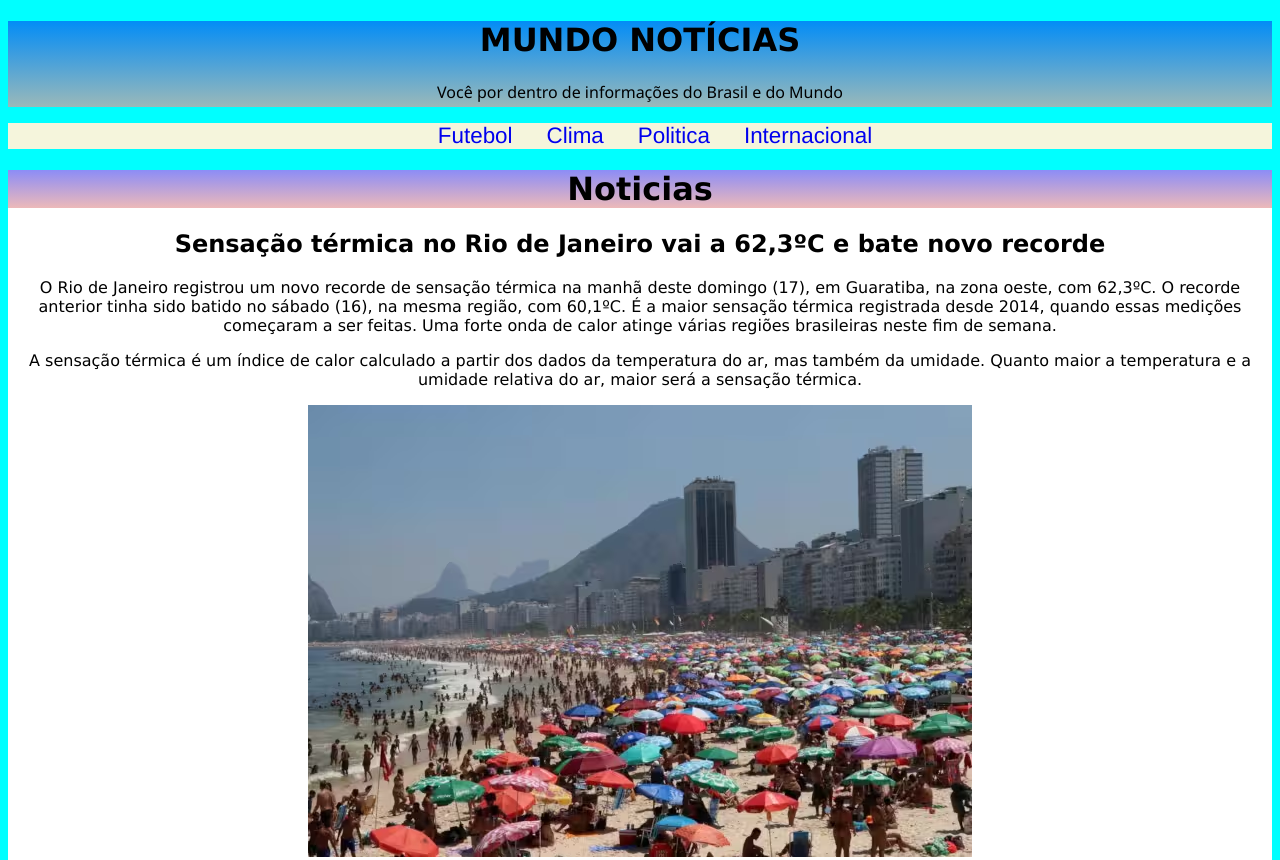
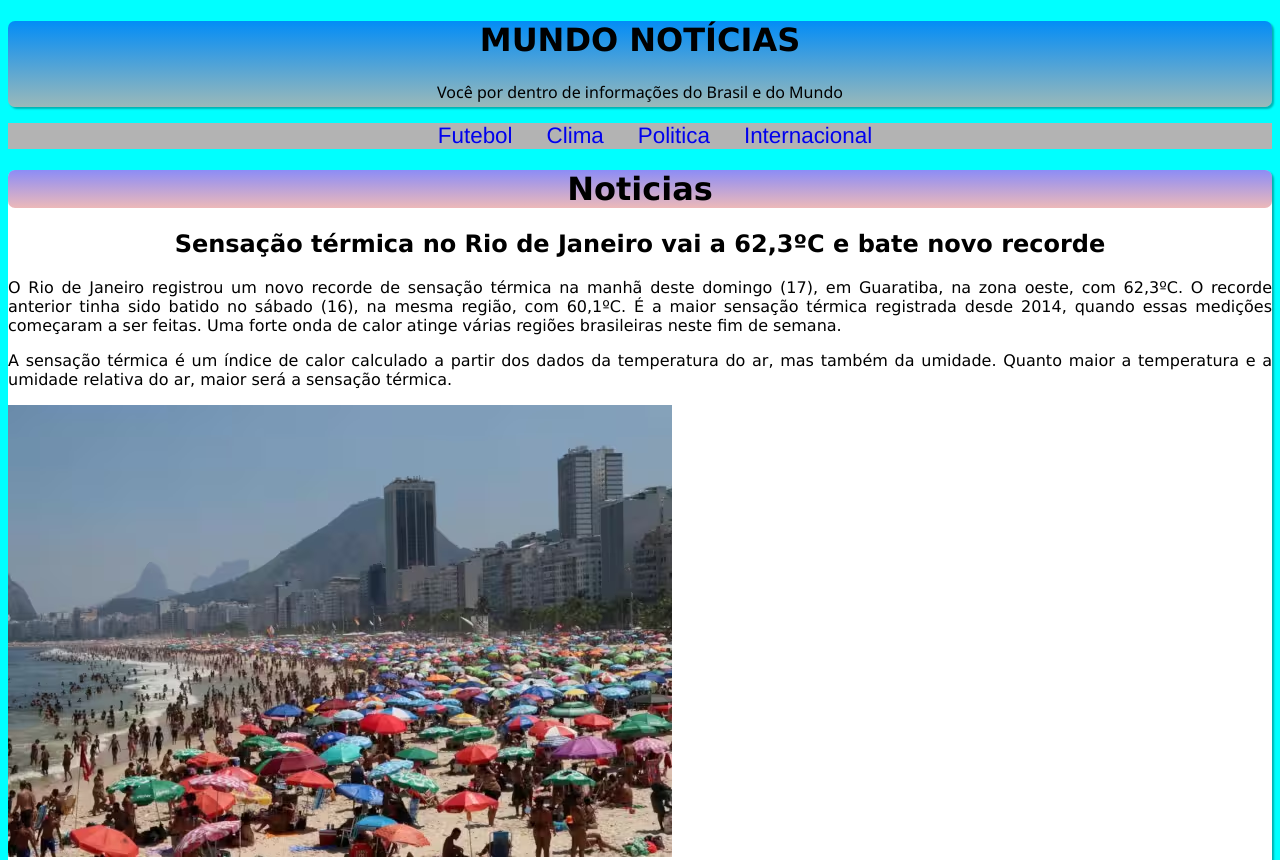
Before and after one commit to brunoalmeidaprojetogithub/ProjetoSiteNoticias, a plain HTML site: page index.html in a window 1280 px wide. Shown: the top 860 px of the page. Drawn offline with Linux system fonts and the light colour scheme.

Commit message:
atualização2

```diff
--- a/style.css
+++ b/style.css
@@ -7,7 +7,8 @@ body{
 header{
     background-image: linear-gradient(rgba(5, 5, 236, 0.459), rgba(228, 152, 152, 0.678));
     text-align: center;
-
+    box-shadow: 2px 2px 2px rgba(0, 0, 0, 0.301);
+    border-radius: 7px 7px 7px 7px;
 }
 header > h1{
     font-family: Verdana, Geneva, Tahoma, sans-serif;
@@ -18,7 +19,7 @@ header > p{
     padding-bottom: 4px;
 }
 nav{
-    background-color: beige;
+    background-color: rgb(179, 179, 179);
     text-align: center;
 }
 nav > a{
@@ -28,7 +29,7 @@ nav > a{
     text-decoration: none;
 }
 nav> a:hover{
-    color: brown;
+    color: rgb(228, 16, 16);
     text-decoration: underline;
 }
 main{
@@ -36,16 +37,19 @@ main{
     background-color: white;
     margin: auto;
     width: 658;
+    border-radius: 7px 7px 7px 7px;
+    box-shadow: 2px 2px 2px rgba(0, 0, 0, 0.315);
 }
 main > h1{
     text-align: center;
     background-image: linear-gradient(rgba(5, 5, 236, 0.459), rgba(228, 152, 152, 0.678));
+    border-radius: 7px 7px 7px 7px;
 }
 article > h2{
     text-align: center;
 }
 article > p{
-    text-align: center;
+    text-align: justify;
 
 }
 article > aside{
```
